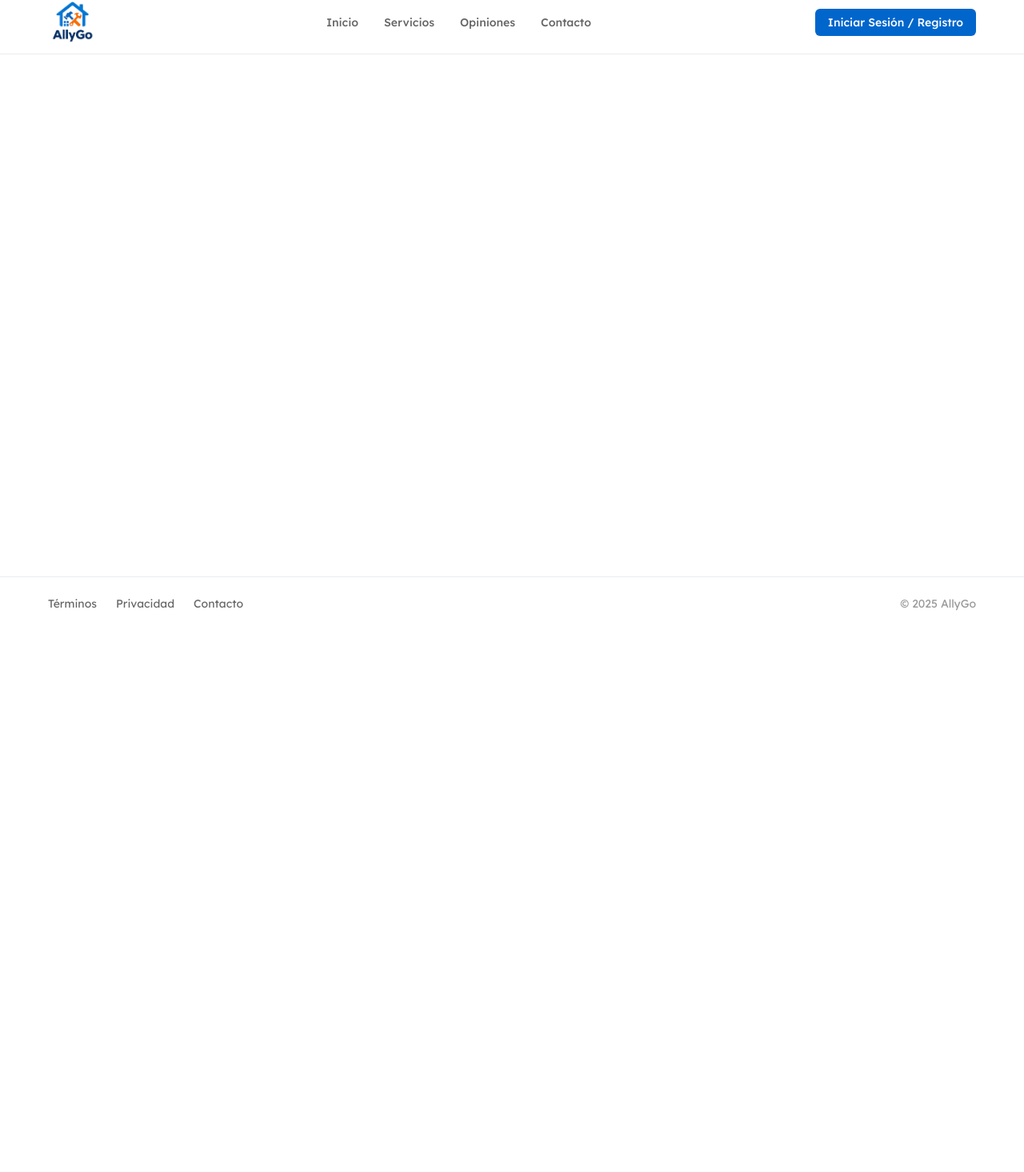
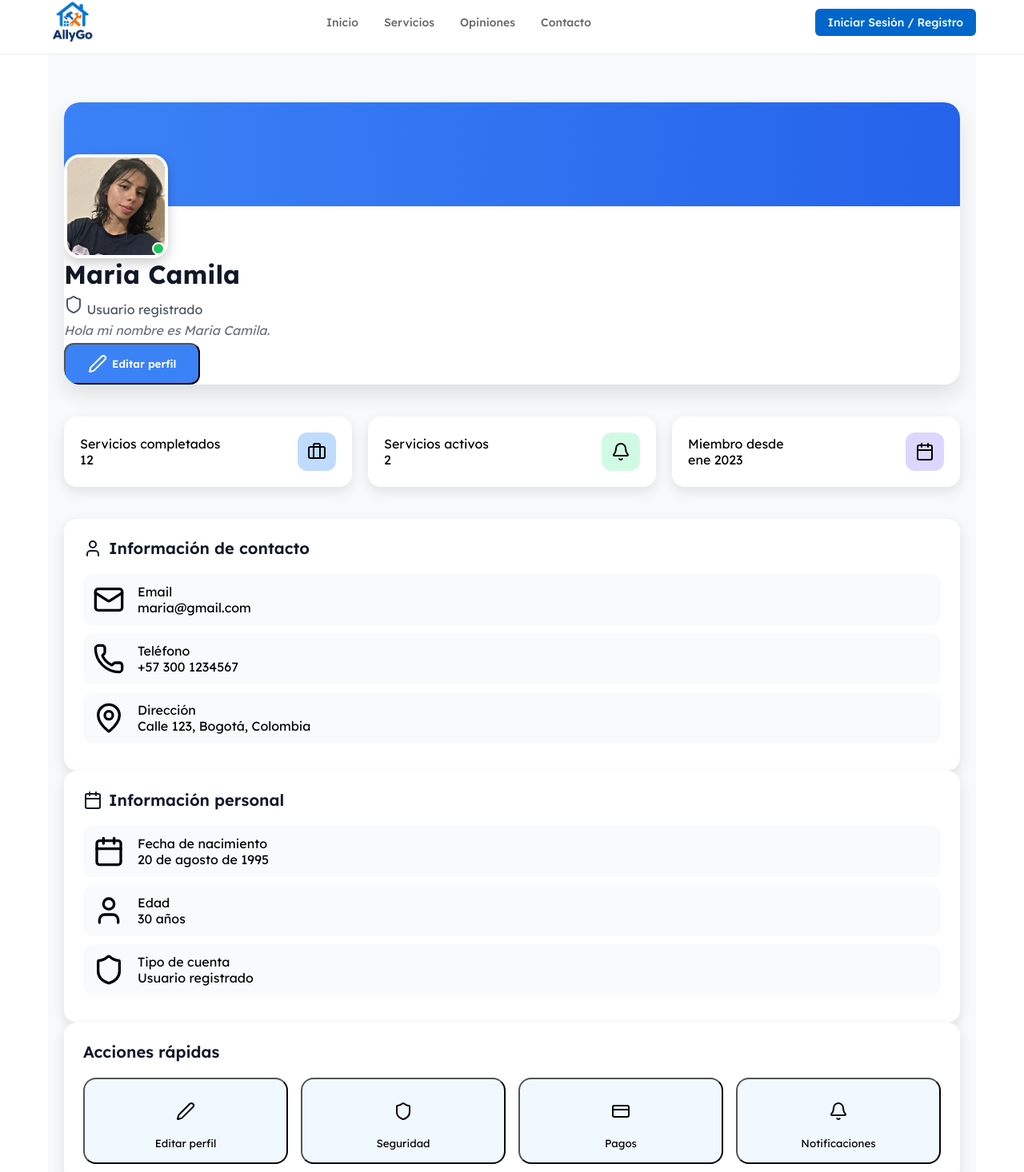
Before and after one commit to Allygoo/allygo-frontend, a React (Vite) app: page /user in a window 1280 px wide. Shown: the part 12-1478 px from the top of the page at 80% size. Before the commit the page ends 800 px from the top, so only its background shows below. Built offline with nearby package versions, Linux system fonts and the light colour scheme.

Commit message:
Adding UserSection

```diff
--- a/package.json
+++ b/package.json
@@ -9,6 +9,7 @@
     "preview": "vite preview"
   },
   "dependencies": {
+    "lucide-react": "^0.544.0",
     "react": "^18.2.0",
     "react-dom": "^18.2.0",
     "react-router-dom": "^7.9.3"
--- a/src/App.jsx
+++ b/src/App.jsx
@@ -8,9 +8,9 @@ import ReviewsSection from './components/ReviewsSection'
 import ProfessionalSection from './components/ProfessionalSection'
 import Footer from './components/Footer'
 import MainContent from './components/MainContent'
+import UserPage from './components/UserSection'
 import './styles/App.css'
 
-// Componente para la página de inicio
 const HomePage = () => (
   <>
     <HeroSection />
@@ -29,6 +29,7 @@ function App() {
         <Routes>
           <Route path="/" element={<HomePage />} />
           <Route path="/login" element={<MainContent />} />
+          <Route path="/user" element={<UserPage />} />
         </Routes>
       </main>
       <Footer />
--- /dev/null
+++ b/src/components/UserSection.jsx
@@ -0,0 +1,181 @@
+import React, { useState } from 'react'
+import camila from '../assets/camila.jpg'
+import {
+  User, Mail, Phone, MapPin, Calendar,
+  Briefcase, Edit2, Shield, Bell, CreditCard
+} from 'lucide-react'
+import '../styles/UserSection.css' // CSS externo para estilos profesionales
+
+function UserPage() {
+  const [user] = useState({
+    name: "Maria Camila",
+    email: "maria@gmail.com",
+    address: "Calle 123, Bogotá, Colombia",
+    phone: "+57 300 1234567",
+    dob: "1995-08-20",
+    role: "Usuario registrado",
+    bio: "Hola mi nombre es Maria Camila.",
+    avatar: "https://i.pravatar.cc/150?img=3",
+    memberSince: "2023-01-15",
+    servicesCompleted: 12,
+    activeServices: 2
+  })
+
+  const handleEdit = () => {
+    alert(`Editar perfil de ${user.name}`)
+  }
+
+  return (
+    <div className="user-page">
+
+
+      {/* Header Card */}
+      <div className="user-card-header">
+        <div className="bg-gradient"></div>
+        <div className="user-card-content">
+          <div className="user-card-top">
+            <div className="user-avatar">
+              <img src={camila} alt={user.name} />
+              <div className="user-avatar-status"></div>
+            </div>
+
+            <div className="user-details">
+              <h1>{user.name}</h1>
+              <p className="user-role">
+                <Shield className="icon" /> {user.role}
+              </p>
+              <p className="user-bio">{user.bio}</p>
+            </div>
+
+            <button onClick={handleEdit} className="edit-btn">
+              <Edit2 className="icon" /> Editar perfil
+            </button>
+          </div>
+        </div>
+      </div>
+
+      {/* Stats Cards */}
+      <div className="stats-grid">
+        <div className="stat-card blue">
+          <div>
+            <p className="stat-label">Servicios completados</p>
+            <p className="stat-value">{user.servicesCompleted}</p>
+          </div>
+          <div className="icon-container bg-blue">
+            <Briefcase className="icon" />
+          </div>
+        </div>
+
+        <div className="stat-card green">
+          <div>
+            <p className="stat-label">Servicios activos</p>
+            <p className="stat-value">{user.activeServices}</p>
+          </div>
+          <div className="icon-container bg-green">
+            <Bell className="icon" />
+          </div>
+        </div>
+
+        <div className="stat-card purple">
+          <div>
+            <p className="stat-label">Miembro desde</p>
+            <p className="stat-value">
+              {new Date(user.memberSince).toLocaleDateString('es-ES', { month: 'short', year: 'numeric' })}
+            </p>
+          </div>
+          <div className="icon-container bg-purple">
+            <Calendar className="icon" />
+          </div>
+        </div>
+      </div>
+
+      {/* Information Cards */}
+      <div className="info-grid">
+        {/* Contact Info */}
+        <div className="info-card">
+          <h2>
+            <User className="icon" /> Información de contacto
+          </h2>
+          <div className="info-list">
+            <div className="info-item">
+              <div className="icon bg-blue"><Mail className="icon" /></div>
+              <div>
+                <p>Email</p>
+                <p>{user.email}</p>
+              </div>
+            </div>
+            <div className="info-item">
+              <div className="icon bg-green"><Phone className="icon" /></div>
+              <div>
+                <p>Teléfono</p>
+                <p>{user.phone}</p>
+              </div>
+            </div>
+            <div className="info-item">
+              <div className="icon bg-orange"><MapPin className="icon" /></div>
+              <div>
+                <p>Dirección</p>
+                <p>{user.address}</p>
+              </div>
+            </div>
+          </div>
+        </div>
+
+        {/* Personal Info */}
+        <div className="info-card">
+          <h2>
+            <Calendar className="icon" /> Información personal
+          </h2>
+          <div className="info-list">
+            <div className="info-item">
+              <div className="icon bg-purple"><Calendar className="icon" /></div>
+              <div>
+                <p>Fecha de nacimiento</p>
+                <p>{new Date(user.dob).toLocaleDateString('es-ES', { day:'numeric', month:'long', year:'numeric'})}</p>
+              </div>
+            </div>
+            <div className="info-item">
+              <div className="icon bg-blue"><User className="icon" /></div>
+              <div>
+                <p>Edad</p>
+                <p>{new Date().getFullYear() - new Date(user.dob).getFullYear()} años</p>
+              </div>
+            </div>
+            <div className="info-item">
+              <div className="icon bg-indigo"><Shield className="icon" /></div>
+              <div>
+                <p>Tipo de cuenta</p>
+                <p>{user.role}</p>
+              </div>
+            </div>
+          </div>
+        </div>
+
+        {/* Quick Actions */}
+        <div className="info-card quick-actions-card">
+          <h2>Acciones rápidas</h2>
+          <div className="quick-actions">
+            <button className="quick-action-btn">
+              <div className="icon-btn bg-blue"><Edit2 className="icon" /></div>
+              Editar perfil
+            </button>
+            <button className="quick-action-btn">
+              <div className="icon-btn bg-green"><Shield className="icon" /></div>
+              Seguridad
+            </button>
+            <button className="quick-action-btn">
+              <div className="icon-btn bg-purple"><CreditCard className="icon" /></div>
+              Pagos
+            </button>
+            <button className="quick-action-btn">
+              <div className="icon-btn bg-orange"><Bell className="icon" /></div>
+              Notificaciones
+            </button>
+          </div>
+        </div>
+      </div>
+    </div>
+  )
+}
+
+export default UserPage
--- /dev/null
+++ b/src/styles/UserSection.css
@@ -0,0 +1,224 @@
+/* Container general */
+.user-page {
+  padding: 60px 20px;
+  background: #f8f9fa;
+  min-height: 100vh;
+  font-family: 'Inter', sans-serif;
+}
+
+/* Breadcrumb */
+.user-page > div.text-sm {
+  margin-bottom: 20px;
+  color: #6b7280; /* gris suave */
+}
+
+/* Header Card */
+.user-card-header {
+  background: white;
+  border-radius: 20px;
+  box-shadow: 0 12px 25px rgba(0,0,0,0.1);
+  overflow: hidden;
+  margin-bottom: 40px;
+}
+
+.user-card-header .bg-gradient {
+  height: 130px;
+  background: linear-gradient(90deg, #3b82f6, #2563eb);
+}
+
+.user-avatar {
+  position: relative;
+  width: 130px;
+  height: 130px;
+  margin-top: -65px; /* eleva el avatar sobre el header */
+}
+
+.user-avatar img {
+  width: 100%;
+  height: 100%;
+  border-radius: 20px;
+  border: 4px solid white;
+  object-fit: cover;
+  box-shadow: 0 6px 15px rgba(0,0,0,0.2);
+}
+
+.user-avatar-status {
+  position: absolute;
+  bottom: 4px;
+  right: 4px;
+  width: 16px;
+  height: 16px;
+  background: #22c55e; /* verde activo */
+  border: 2px solid white;
+  border-radius: 50%;
+}
+
+/* User Info */
+.user-details h1 {
+  font-size: 2rem;
+  font-weight: bold;
+  color: #111827;
+}
+
+.user-details p {
+  color: #4b5563;
+  margin: 6px 0;
+}
+
+.user-details .user-bio {
+  font-style: italic;
+  color: #6b7280;
+}
+
+/* Botón Editar */
+.edit-btn {
+  padding: 12px 28px;
+  border-radius: 12px;
+  background: #3b82f6;
+  color: white;
+  font-weight: 600;
+  display: flex;
+  align-items: center;
+  gap: 6px;
+  transition: all 0.3s;
+  cursor: pointer;
+}
+
+.edit-btn:hover {
+  background: #2563eb;
+  transform: scale(1.05);
+}
+
+/* Cards de Stats */
+.stats-grid {
+  display: grid;
+  grid-template-columns: repeat(auto-fit, minmax(200px, 1fr));
+  gap: 20px;
+  margin-bottom: 40px;
+}
+
+.stat-card {
+  background: white;
+  border-radius: 16px;
+  box-shadow: 0 6px 15px rgba(0,0,0,0.1);
+  padding: 20px;
+  border-left-width: 5px;
+  display: flex;
+  justify-content: space-between;
+  align-items: center;
+}
+
+.stat-card .icon-container {
+  width: 48px;
+  height: 48px;
+  border-radius: 12px;
+  display: flex;
+  justify-content: center;
+  align-items: center;
+}
+
+.stat-card.blue { border-color: #3b82f6; }
+.stat-card.green { border-color: #10b981; }
+.stat-card.purple { border-color: #8b5cf6; }
+
+.stat-card .icon-container.bg-blue { background: #bfdbfe; }
+.stat-card .icon-container.bg-green { background: #d1fae5; }
+.stat-card .icon-container.bg-purple { background: #ddd6fe; }
+
+/* Info Cards */
+.info-card {
+  background: white;
+  border-radius: 16px;
+  box-shadow: 0 6px 15px rgba(0,0,0,0.1);
+  padding: 24px;
+}
+
+.info-card h2 {
+  font-size: 1.25rem;
+  font-weight: 600;
+  color: #111827;
+  margin-bottom: 20px;
+  display: flex;
+  align-items: center;
+  gap: 8px;
+}
+
+.info-item {
+  display: flex;
+  gap: 16px;
+  align-items: start;
+  padding: 12px;
+  border-radius: 12px;
+  background: #f9fafb;
+  transition: all 0.2s;
+  margin-bottom: 10px;
+}
+
+.info-item:hover {
+  background: #f3f4f6;
+}
+
+.info-item .icon {
+  width: 40px;
+  height: 40px;
+  border-radius: 12px;
+  display: flex;
+  align-items: center;
+  justify-content: center;
+  flex-shrink: 0;
+}
+
+.info-item p {
+  margin: 0;
+}
+
+/* Quick Actions */
+.quick-actions {
+  display: grid;
+  grid-template-columns: repeat(auto-fit, minmax(120px, 1fr));
+  gap: 16px;
+}
+
+.quick-action-btn {
+  background: #f0f9ff;
+  padding: 16px;
+  border-radius: 16px;
+  display: flex;
+  flex-direction: column;
+  align-items: center;
+  transition: all 0.3s;
+  cursor: pointer;
+}
+
+.quick-action-btn:hover {
+  transform: scale(1.05);
+}
+
+.quick-action-btn .icon-btn {
+  width: 48px;
+  height: 48px;
+  border-radius: 12px;
+  display: flex;
+  align-items: center;
+  justify-content: center;
+  margin-bottom: 8px;
+}
+
+/* Responsive */
+@media (max-width: 768px) {
+  .user-page {
+    padding: 40px 16px;
+  }
+
+  .user-details h1 {
+    font-size: 1.5rem;
+  }
+
+  .stats-grid {
+    grid-template-columns: 1fr;
+  }
+
+  .quick-actions {
+    grid-template-columns: repeat(2, 1fr);
+  }
+}
```
Also changed, not shown: 1 other file (tests, documents, lock files or other folders).
